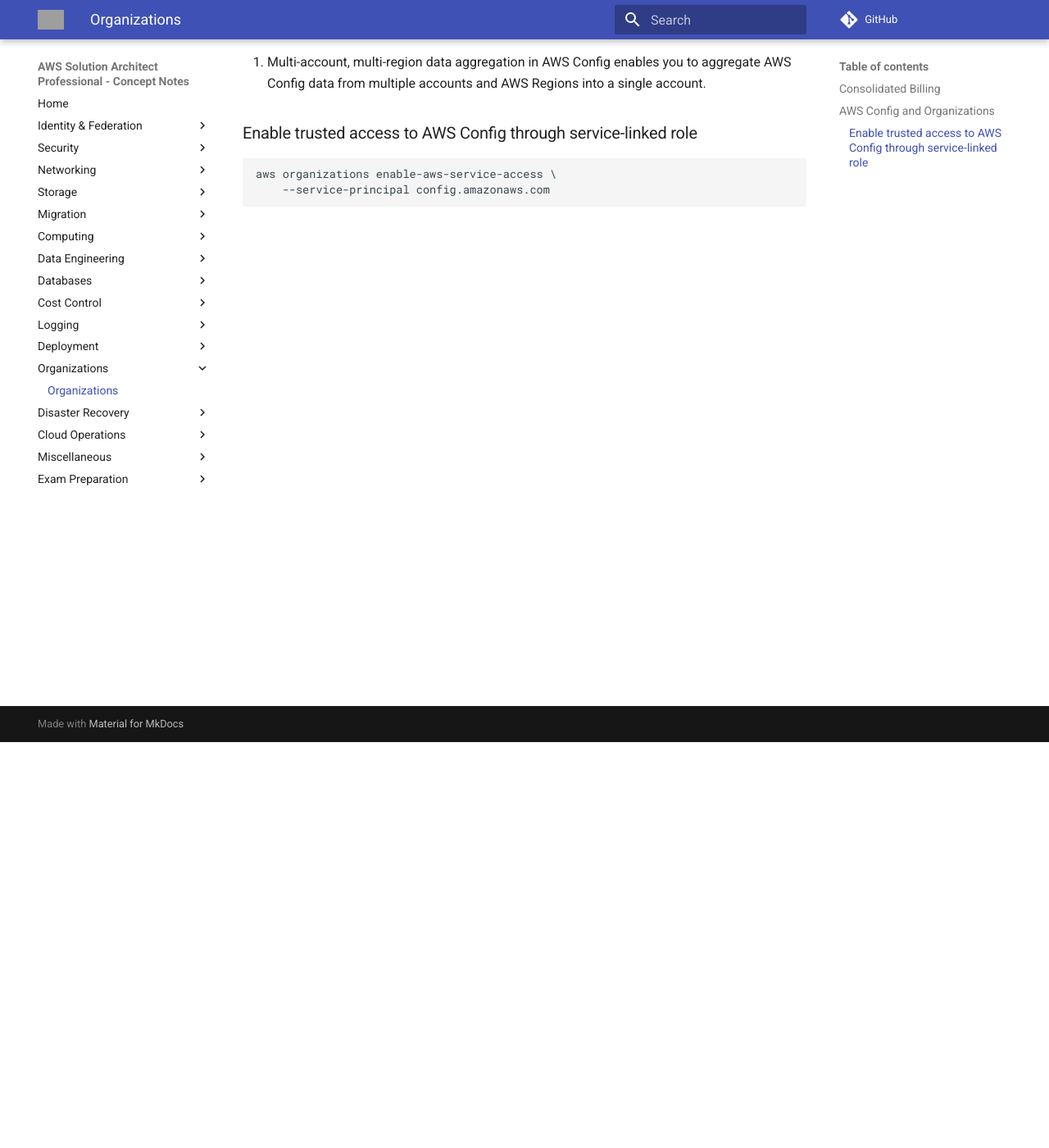
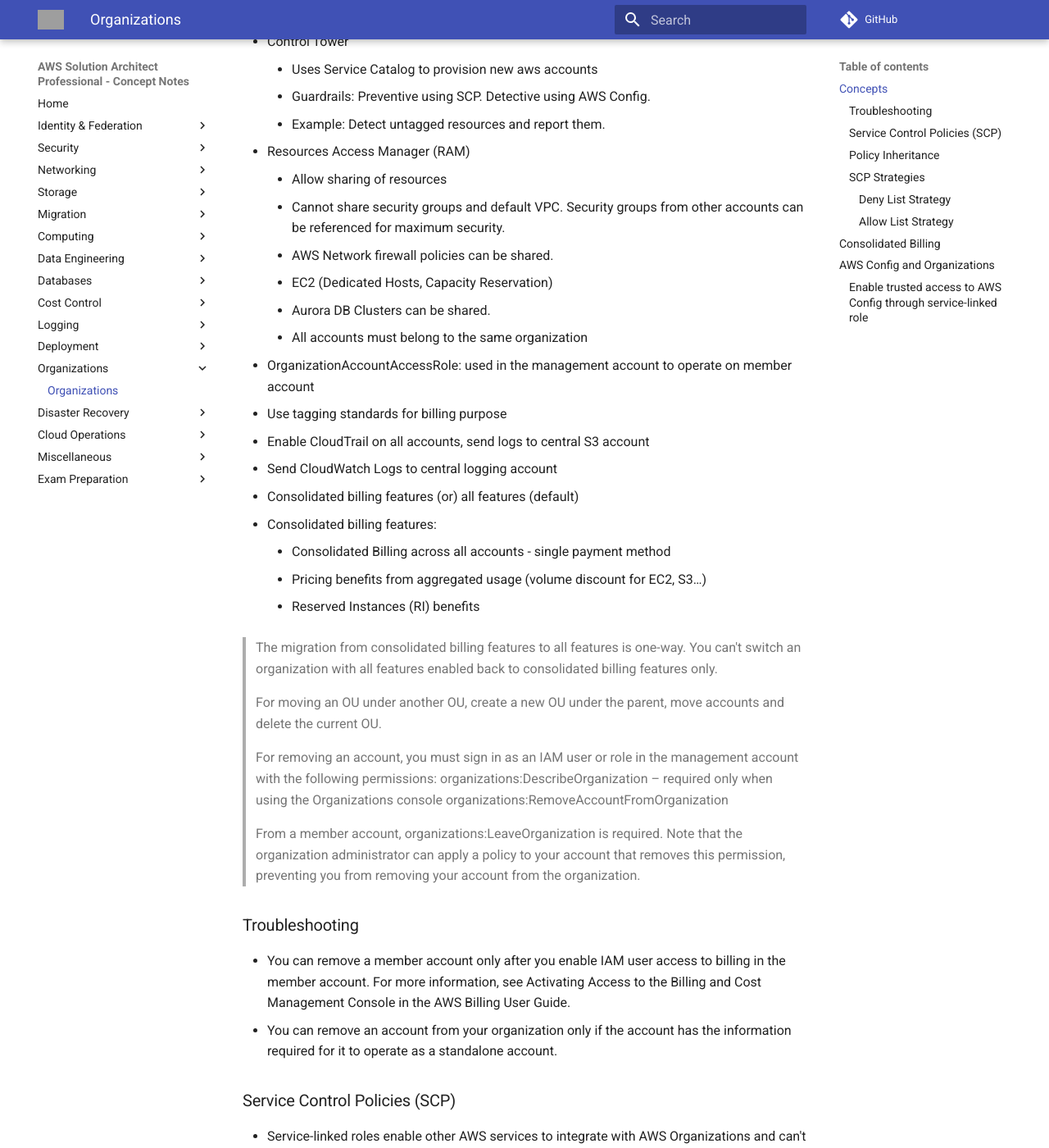
Before and after one commit to jeyabalajis/aws-certified-sa-pro-notes, an MkDocs documentation site: the page built from docs/organizations/organizations.md, in a window 1280 px wide and 1400 px high, scrolled down 495 px. Shown: the whole window at 82% size. Built offline with MkDocs 1.6.1 and Material for MkDocs 9.7.7, drawn with Linux system fonts in a browser that asks for light colours; comment, search, counter and statistics services are not loaded; some of the changed text lies outside the part shown; grey boxes are pictures that could not be loaded.

Commit message:
Update organizations.md

```diff
--- a/docs/organizations/organizations.md
+++ b/docs/organizations/organizations.md
@@ -1,4 +1,82 @@
-# Organizations
+# AWS Organizations
+
+## Concepts
+- Prevent any non - compliant tagging operations on specified services and resources
+- Generate a report that lists all tagged/non - compliant resources
+- IAM Policy evaluation logic:
+	- Evaluate explicit deny
+	- Organizations SCPs
+	- Resource - based Policies
+	- IAM Permissions Boundaries
+	- Session Policies
+	- Identity - based Policies
+- Control Tower
+	- Uses Service Catalog to provision new aws accounts
+	- Guardrails: Preventive using SCP. Detective using AWS Config.
+	- Example: Detect untagged resources and report them.
+- Resources Access Manager  (RAM)
+	- Allow sharing of resources
+	- Cannot share security groups and default VPC. Security groups from other accounts can be referenced for maximum security.
+	- AWS Network firewall policies can be shared.
+	- EC2 (Dedicated Hosts, Capacity Reservation)
+	- Aurora DB Clusters can be shared.
+	- All accounts must belong to the same organization
+- OrganizationAccountAccessRole: used in the management account to operate on member account
+- Use tagging standards for billing purpose
+- Enable CloudTrail on all accounts, send logs to central S3 account
+- Send CloudWatch Logs to central logging account
+- Consolidated billing features (or) all features (default)
+- Consolidated billing features:
+    - Consolidated Billing across all accounts - single payment method
+    - Pricing benefits from aggregated usage (volume discount for EC2, S3…)
+    - Reserved Instances (RI) benefits
+
+ > The migration from consolidated billing features to all features is one-way. You can't switch an organization with all features enabled back to consolidated billing features only.
+
+> For moving an OU under another OU, create a new OU under the parent, move accounts and delete the current OU.
+
+> For removing an account, you must sign in as an IAM user or role in the management account with the following permissions:
+> organizations:DescribeOrganization – required only when using the Organizations console
+> organizations:RemoveAccountFromOrganization
+
+> From a member account, organizations:LeaveOrganization is required. Note that the organization administrator can apply a policy to your account that removes this permission, preventing you from removing your account from the organization.
+
+### Troubleshooting
+
+- You can remove a member account only after you enable IAM user access to billing in the member account. For more information, see Activating Access to the Billing and Cost Management Console in the AWS Billing User Guide.
+- You can remove an account from your organization only if the account has the information required for it to operate as a standalone account.
+
+### Service Control Policies (SCP)
+- Service-linked roles enable other AWS services to integrate with AWS Organizations and can't be restricted by SCPs
+- SCP must have an explicit Allow (does not allow anything by default)
+- Explicit Deny at a higher level OU impacts all children OU & corresponding accounts.
+- Use CloudWatch Events to monitor non compliant tags
+
+> Service control policies (SCPs) are a type of organization policy that you can use to manage permissions in your organization.
+> SCPs offer central control over the maximum available permissions for all accounts in your organization.
+> However, **SCPs alone are not sufficient for allowing access to the accounts in your organization.**
+> Attaching an SCP to an AWS Organizations entity just defines a guardrail for what actions the principals can perform.
+> You still need to attach identity-based or resource-based policies to principals or resources in your organization's accounts to actually grant permission to them.
+
+> SCPs affect only member accounts in the organization. They have no effect on users or roles in the management account (also known as the master account).
+
+### Policy Inheritance
+- When you attach a policy to the organization root, all OUs and accounts in the organization inherit that policy.
+- When you attach a policy to a specific OU, accounts that are directly under that OU or any child OU inherit the policy.
+- When you attach a policy to a specific account, it affects only that account.
+
+### SCP Strategies
+
+#### Deny List Strategy
+- In this strategy, everything is allowed at the root. At the specific OU or account level, apply Deny as per requirements.
+- Explicit Deny overrides an Explicit Allow
+
+#### Allow List Strategy
+- In this strategy, **Allow All Policy is removed at the root**. This means that at the root and below, there is _Implicit Deny_.
+- At the specific OU or account level, apply Allow as per requirements.
+- Explicit Allow overrides an Implicit Deny
+
+> **An explicit Deny overrides an explicit Allow, which overrides the default implicit Deny**
 
 ## Consolidated Billing
 
```
